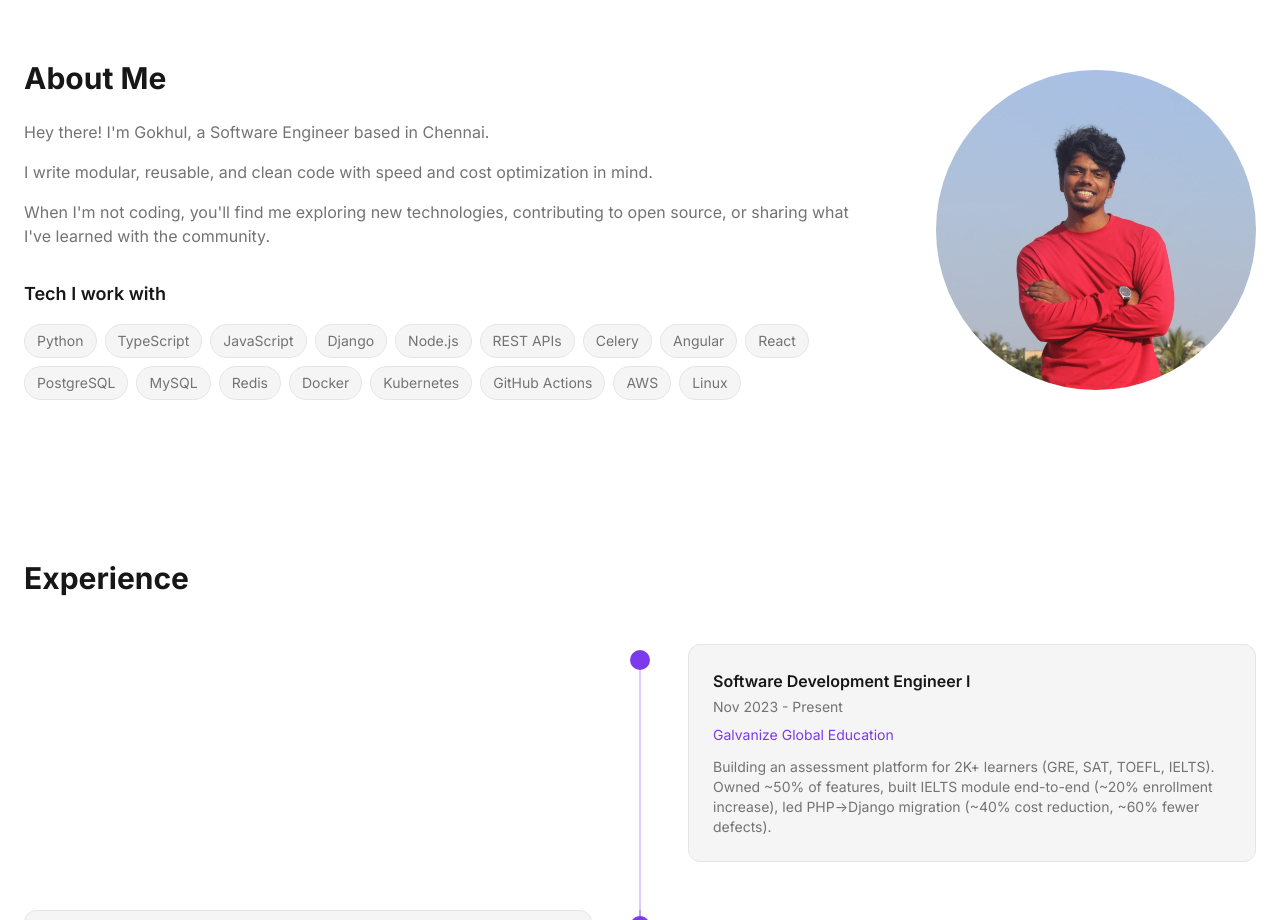
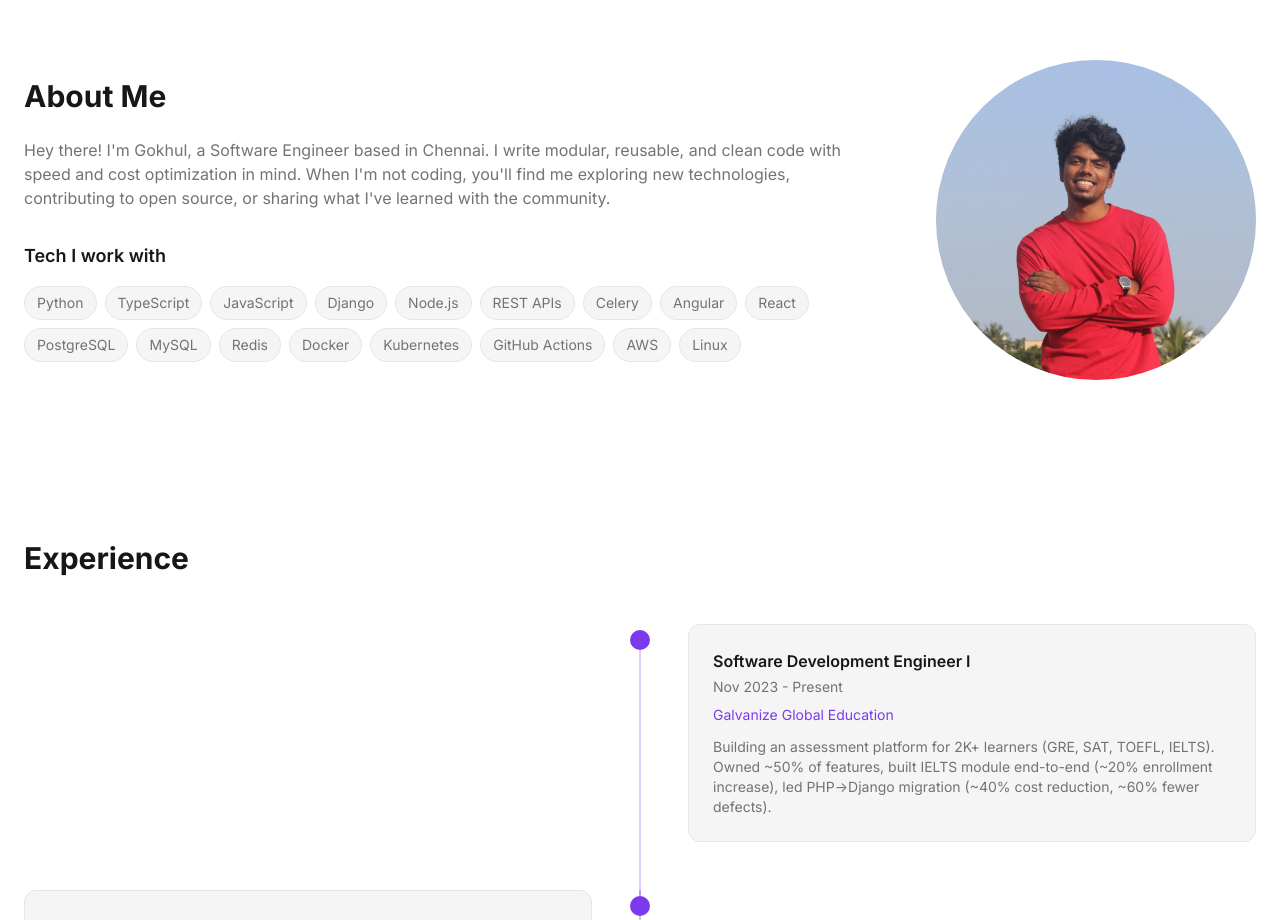
Before and after one commit to g0khul/gokhuldotdev, a React (Vite) app: page / in a window 1280 px wide. Shown: the part 820-1740 px from the top of the page. Built offline with nearby package versions, Linux system fonts and the light colour scheme.

Commit message:
about me

```diff
--- a/src/components/sections/About.tsx
+++ b/src/components/sections/About.tsx
@@ -2,6 +2,8 @@ import { personal } from '../../data/personal'
 import { skills } from '../../data/skills'
 
 export function About() {
+  const aboutMe = `Hey there! I'm ${personal.name}, a ${personal.title} based in ${personal.location}. ${personal.bio} When I'm not coding, you'll find me exploring new technologies, contributing to open source, or sharing what I've learned with the community.`
+
   return (
     <section id="about" className="py-20">
       <div className="max-w-screen-2xl mx-auto px-6">
@@ -12,14 +14,7 @@ export function About() {
 
             <div className="space-y-4 text-muted mb-8">
               <p>
-                Hey there! I'm {personal.name}, a {personal.title} based in {personal.location}.
-              </p>
-              <p>
-                {personal.bio}
-              </p>
-              <p>
-                When I'm not coding, you'll find me exploring new technologies,
-                contributing to open source, or sharing what I've learned with the community.
+                {aboutMe}
               </p>
             </div>
 
```
